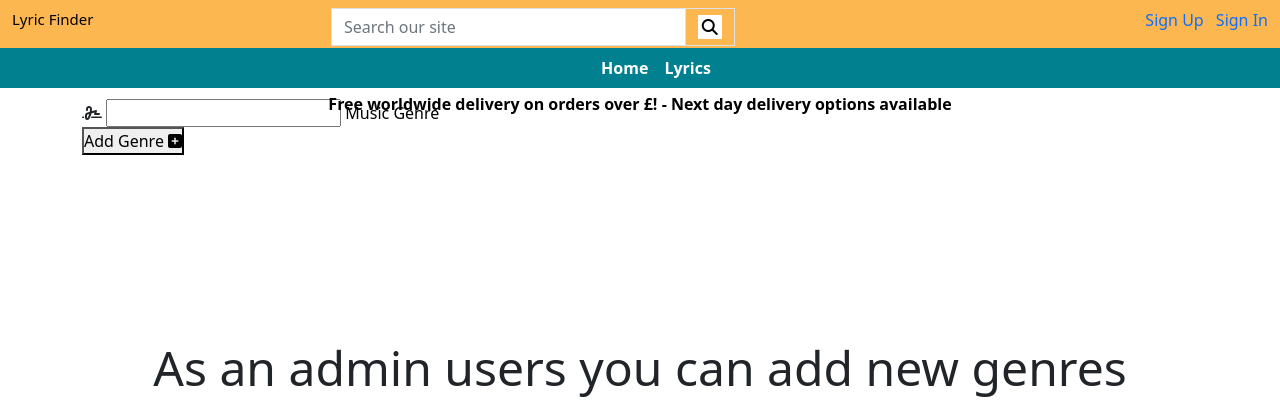
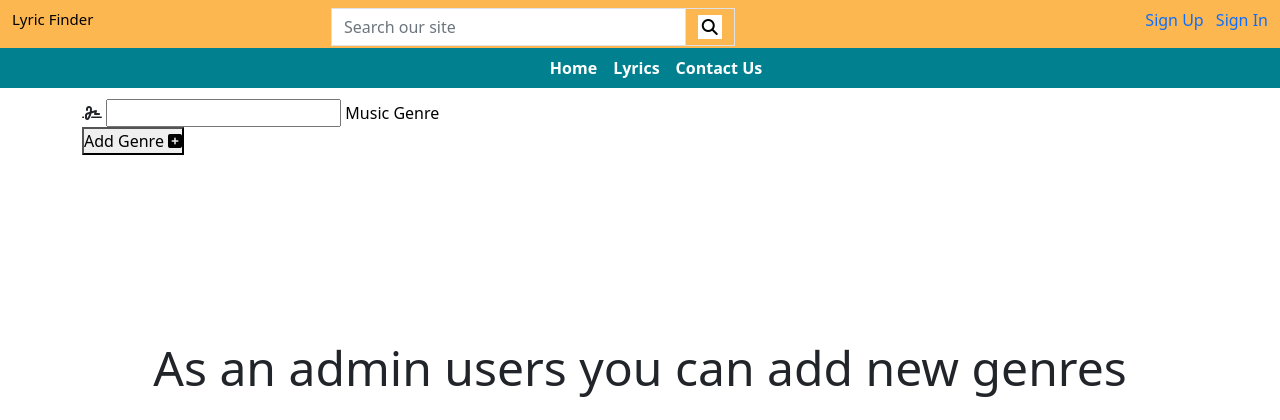
Before and after one commit to J0hn1975/MS3-LyricFinder, a Flask app: page /add_genre in a window 1280 px wide. Shown: the top 420 px of the page. Run offline with Flask 2, Linux system fonts and the light colour scheme; some libraries are stand-ins or nearby versions.

Commit message:
Removed Info Banner

```diff
--- a/templates/base.html
+++ b/templates/base.html
@@ -93,17 +93,6 @@
             {% include 'mobile-top-header.html' %} {% include 'main-nav.html' %}
          </nav>
       </div>
-      <!-- Information Banner -->
-      <div id="info-banner" class="row fw-bold text-center bg-wild-blue-yonder">
-         <div class="col">
-            <div class="mt-1 mb-1">
-               <span class="text-black text-center">Free worldwide delivery on orders over
-                  £{{ free_delivery_threshold }}!</span>
-               <span class="d-none d-lg-inline ml-3 mr-3 text-black">-</span>
-               <span class="d-none d-lg-inline text-black">Next day delivery options available</span>
-            </div>
-         </div>
-      </div>
    </header>
 
    <div class="flash-messages">
--- a/templates/main-nav.html
+++ b/templates/main-nav.html
@@ -1,15 +1,16 @@
 <div class="collapse navbar-collapse" id="main-nav">
     <ul class="navbar-nav w-auto mx-auto">
-        <a href="" class="logo-font fw-bold nav-link text-white mr-5">Home</a>
-        <a href="" class="logo-font fw-bold nav-link text-white mr-5">Lyrics</a>
+        <a href="{{ url_for('home') }}" class="logo-font fw-bold nav-link text-white mr-5">Home</a>
+        <a href="{{ url_for('get_lyrics') }}" class="logo-font fw-bold nav-link text-white mr-5">Lyrics</a>
+        <a href="" class="logo-font fw-bold nav-link text-white mr-5">Contact Us</a>
         {% if session.user %}
-        <a href="" class="logo-font fw-bold nav-link text-white mr-5">Profile</a>
-        <a href="" class="logo-font fw-bold nav-link text-white mr-5">New Lyrics</a>
+        <a href="{{ url_for('profile', username=session['user']) }}"
+            class="logo-font fw-bold nav-link text-white mr-5">Profile</a>
+        <a href="{{ url_for('add_lyrics') }}" class="logo-font fw-bold nav-link text-white mr-5">New Lyrics</a>
         {% if session.user|lower == "admin"|lower %}
-        <a href="" class="logo-font fw-bold nav-link text-white mr-5">Manage Genres</a>
+        <a href="{{ url_for('get_genres') }}" class="logo-font fw-bold nav-link text-white mr-5">Manage Genres</a>
         {% endif %}
-        <a href="" class="logo-font fw-bold nav-link text-white mr-5">Contact Us</a>
-        <a href="" class="logo-font fw-bold nav-link text-white mr-5">Log Out</a>
+        <a href="{{ url_for('logout') }}" class="logo-font fw-bold nav-link text-white mr-5">Log Out</a>
         {% endif %}
     </ul>
 </div>
```
